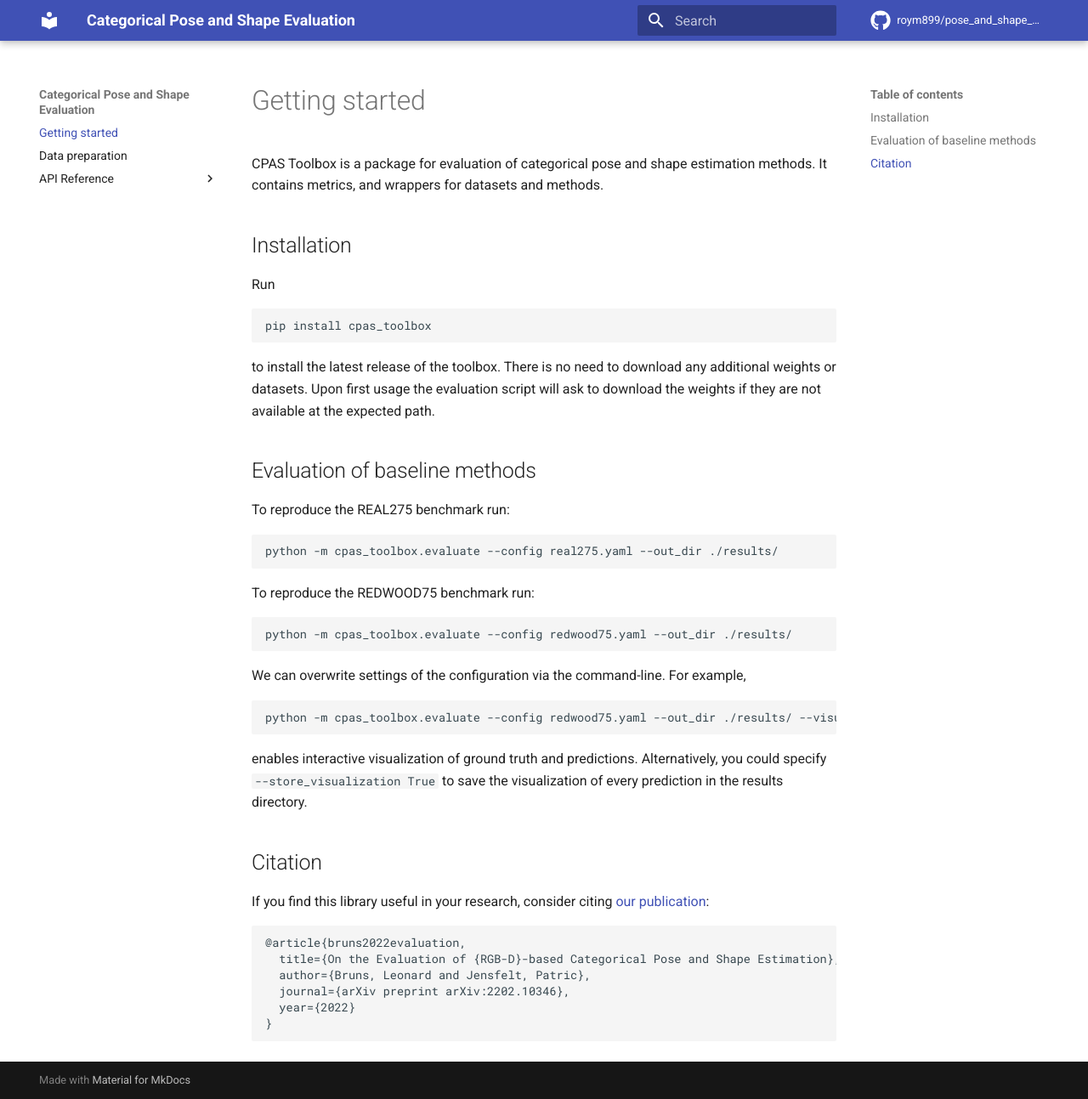
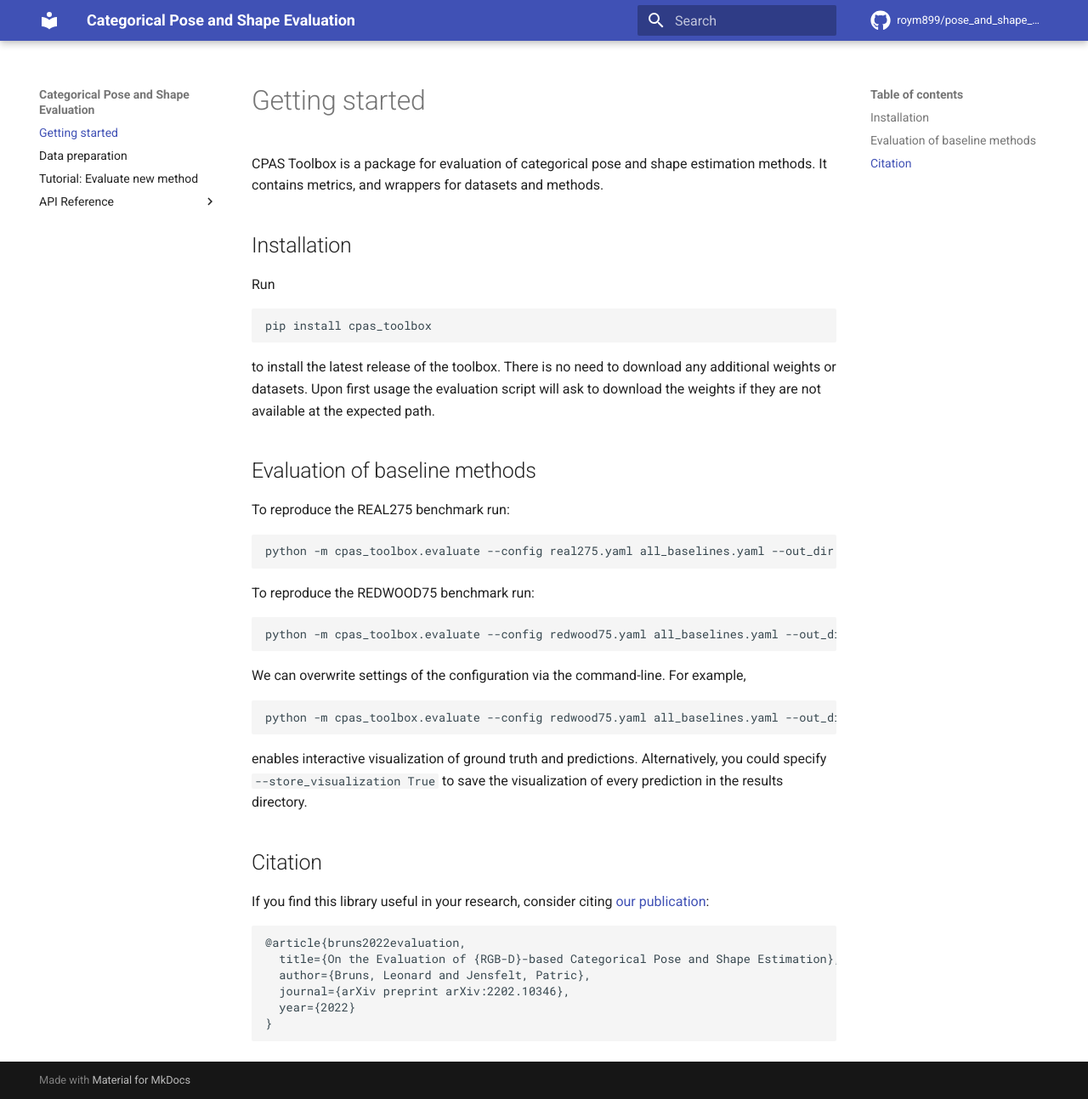
Before and after one commit to roym899/pose_and_shape_evaluation, an MkDocs documentation site: the page built from docs/index.md, in a window 1280 px wide and 1293 px high. Shown: the whole window at 85% size. Built offline with MkDocs 1.6.1 and Material for MkDocs 9.7.7, drawn with Linux system fonts in a browser that asks for light colours; comment, search, counter and statistics services are not loaded.

Commit message:
Add usage tutorial, improve docs, and use yoco's search_path functionality

````diff
--- a/docs/index.md
+++ b/docs/index.md
@@ -12,16 +12,16 @@
 ## Evaluation of baseline methods
 To reproduce the REAL275 benchmark run:
 ```bash
-python -m cpas_toolbox.evaluate --config real275.yaml --out_dir ./results/
+python -m cpas_toolbox.evaluate --config real275.yaml all_baselines.yaml --out_dir ./results/
 ```
 To reproduce the REDWOOD75 benchmark run:
 ```bash
-python -m cpas_toolbox.evaluate --config redwood75.yaml --out_dir ./results/
+python -m cpas_toolbox.evaluate --config redwood75.yaml all_baselines.yaml --out_dir ./results/
 ```
 
 We can overwrite settings of the configuration via the command-line. For example,
 ```bash
-python -m cpas_toolbox.evaluate --config redwood75.yaml --out_dir ./results/ --visualize_gt True --visualize_prediction True
+python -m cpas_toolbox.evaluate --config redwood75.yaml all_baselines.yaml --out_dir ./results/ --visualize_gt True --visualize_prediction True
 ```
 enables interactive visualization of ground truth and predictions. Alternatively, you could specify `--store_visualization True` to save the visualization of every prediction in the results directory.
 
--- a/mkdocs.yml
+++ b/mkdocs.yml
@@ -10,8 +10,18 @@
 extra_css:
   - css/mkdocstrings.css
 
+markdown_extensions:
+  - toc:
+      permalink: True
+  - pymdownx.highlight:
+      anchor_linenums: true
+  - pymdownx.inlinehilite
+  - pymdownx.snippets
+  - pymdownx.superfences
+
 plugins:
   - search
+  - autorefs
   - mkdocstrings:
       watch:
         - cpas_toolbox
@@ -31,6 +41,7 @@
 nav:
   - Getting started: index.md
   - Data preparation: data_preparation.md
+  - "Tutorial: Evaluate new method": tutorial_evaluation.md
   - API Reference:
     - evaluate.py: api_reference/evaluate.md
     - datasets:
````
Also changed, not shown: docs/tutorial_evaluation.md (added, +103 -0 lines), docs/object_convention/bottle.png (added), docs/object_convention/bowl.png (added), docs/object_convention/camera.png (added), docs/object_convention/can.png (added), docs/object_convention/laptop.png (added), docs/object_convention/mug.png (added), 5 other files.
